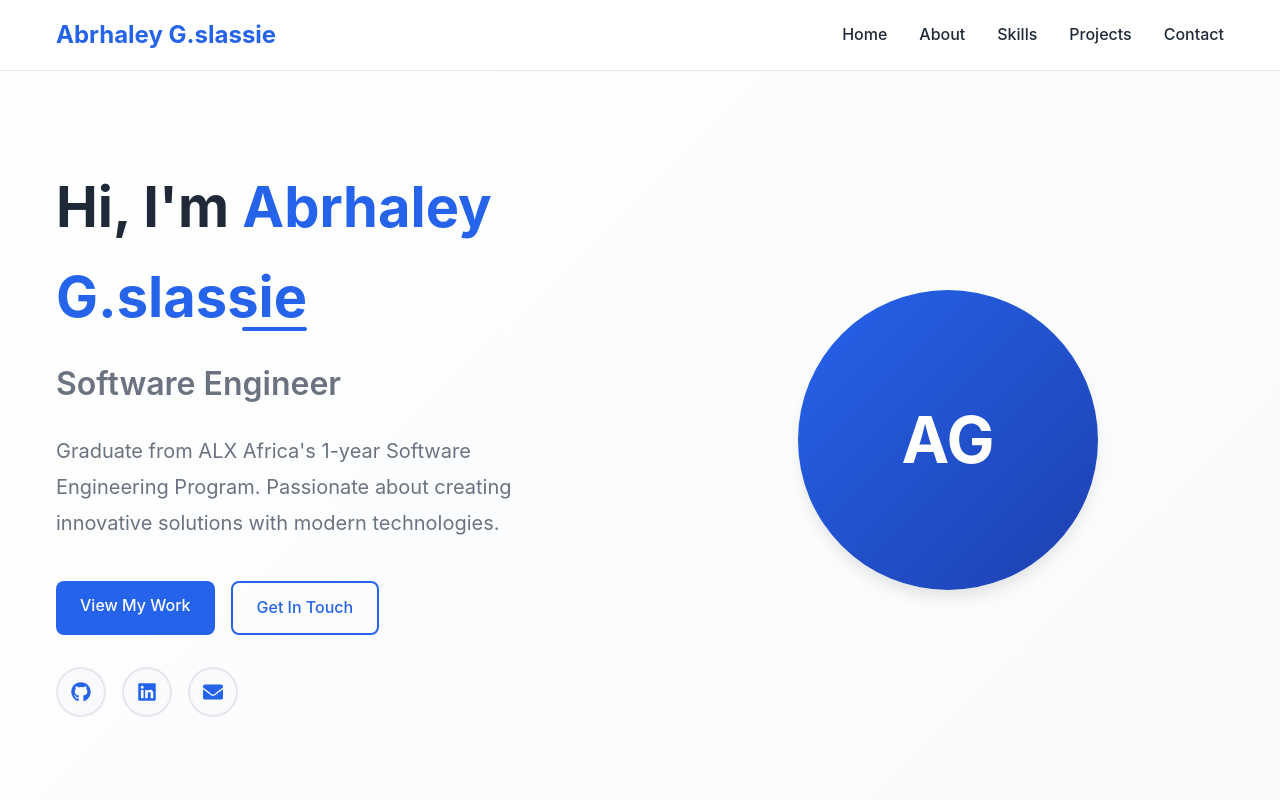
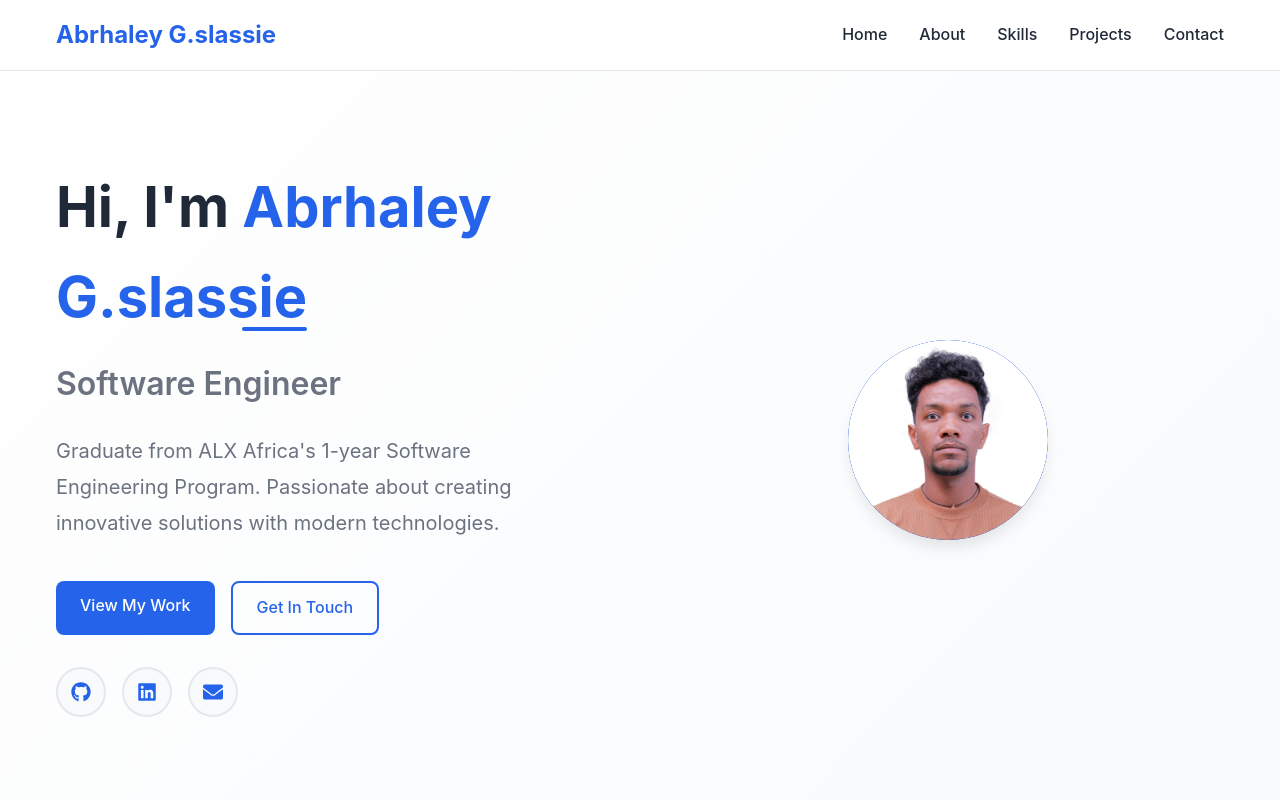
Before and after one commit to Abrish-seng/portfolio, a React (Create React App) app: page / in a window 1280 px wide. Shown: the top 800 px of the page. Built offline with nearby package versions, Linux system fonts and the light colour scheme.

Commit message:
adding portofilo image

```diff
--- a/src/Components/hero/Hero.css
+++ b/src/Components/hero/Hero.css
@@ -112,15 +112,24 @@
   overflow: hidden;
 }
 
-.profile-circle::before {
-  content: '';
-  position: absolute;
-  top: -50%;
-  left: -50%;
-  width: 200%;
-  height: 200%;
-  background: linear-gradient(45deg, transparent, rgba(255, 255, 255, 0.1), transparent);
-  animation: shine 3s infinite;
+.profile-circle {
+  width: 200px;
+  height: 200px;
+  border-radius: 50%;
+  overflow: hidden;
+  display: flex;
+  align-items: center;
+  justify-content: center;
+  /* Remove border if you don't want it visible */
+  border: none;
+}
+.profile-img {
+  width: 100%;
+  height: 100%;
+  object-fit: cover;
+  border-radius: 50%;
+  border: none; /* Hide border */
+  display: block;
 }
 
 @keyframes shine {
--- a/src/Components/hero/Hero.js
+++ b/src/Components/hero/Hero.js
@@ -2,7 +2,7 @@ import React from 'react';
 import { motion } from 'framer-motion';
 import { FaGithub, FaLinkedin, FaEnvelope } from 'react-icons/fa';
 import './Hero.css';
-
+import myimage from '../../Assets/myimage.jpg';
 const Hero = () => {
   const socialLinks = [
     { icon: FaGithub, href: 'https://github.com/Abrish-seng', label: 'GitHub' },
@@ -93,7 +93,9 @@ const Hero = () => {
           >
             <div className="profile-placeholder">
               <div className="profile-circle">
-                <span>AG</span>
+                <img src={myimage} className='profile-img'
+                  loading="lazy"
+                style={{width:200, height:200}}  alt="Profile" />
               </div>
             </div>
           </motion.div>
--- a/src/Components/projects/Projects.js
+++ b/src/Components/projects/Projects.js
@@ -76,8 +76,8 @@ const Projects = () => {
       image: '/api/placeholder/400/250',
       technologies: ['React', 'JavaScript', 'CSS3', 'Framer Motion'],
       icons: [FaReact, FaJs, FaCss3Alt, SiThreedotjs],
-      github: 'https://github.com/yourusername/portfolio',
-      live: 'https://your-portfolio.com',
+      github: 'https://github.com/Abrish-seng/portfolio',
+      live: 'https://personal-portifilo-12.netlify.app/',
       category: 'web'
     }
   ];
```
Also changed, not shown: src/Assets/myimage.jpg (added).
